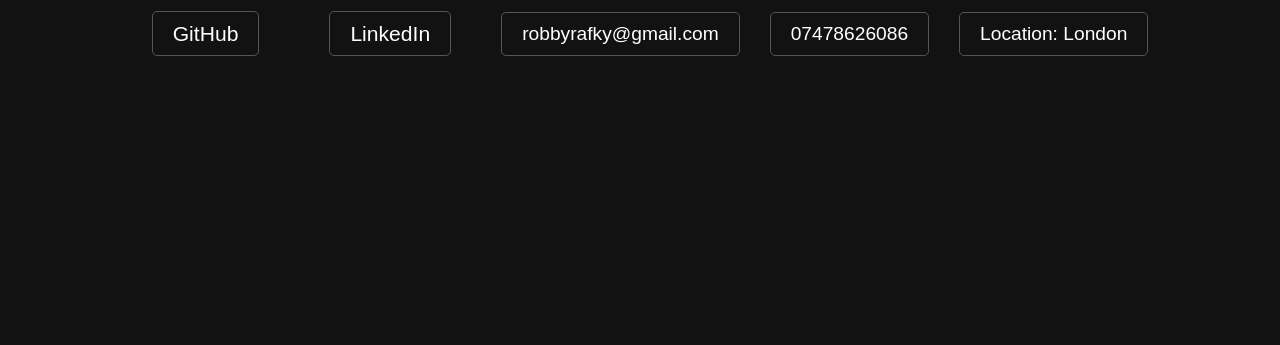
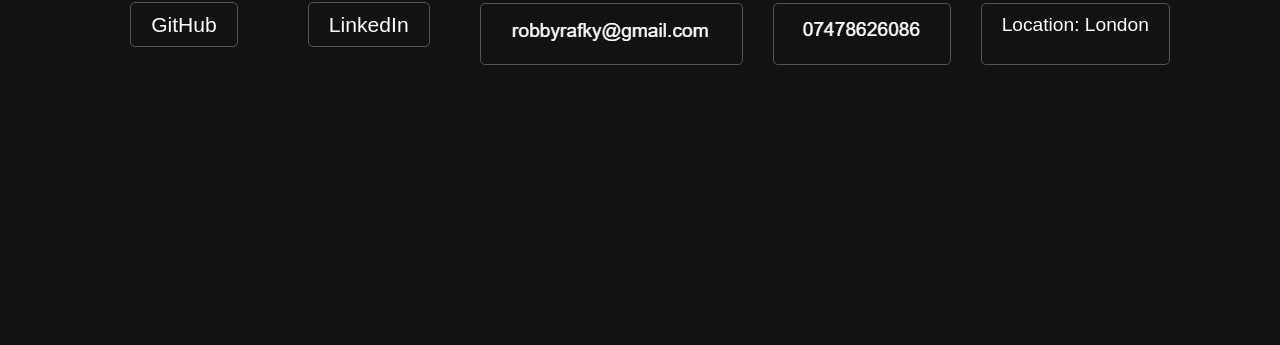
Before and after one commit to Robby-Rafky/Portfolio, a plain HTML site: page index.html in a window 1280 px wide. Shown: the part 455-800 px from the top of the page. Drawn offline with Linux system fonts and the light colour scheme.

Commit message:
Update index.html

```diff
--- a/index.html
+++ b/index.html
@@ -15,15 +15,13 @@
       <header class="name-header">
         <h1 class="name">Robby Rafky</h1>
         <p class="subtitle">Python Developer | Machine Learning Graduate</p>
-        <ul class="contact-list">
-          <li><a href="https://github.com/Robby-Rafky" target="_blank">GitHub</a></li>
-          <li><a href="https://www.linkedin.com/in/robby-rafky-699710252/" target="_blank">LinkedIn</a></li>
-          <li class="contact-item" id="email-item">
-    &#114;&#111;&#098;&#098;&#121;&#114;&#097;&#102;&#107;&#121;&#064;&#103;&#109;&#097;&#105;&#108;&#046;&#099;&#111;&#109;</li> <!-- anti scraper tech -->
-          <li class="contact-item" id="phone-item">
-    &#048;&#055;&#052;&#055;&#056;&#054;&#050;&#054;&#048;&#056;&#054;</li> <!-- anti scraper tech -->
-          <li class="contact-item">Location: London</li>
-        </ul>
+<ul class="contact-list">
+  <li><a href="https://github.com/Robby-Rafky" target="_blank">GitHub</a></li>
+  <li><a href="https://www.linkedin.com/in/robby-rafky-699710252/" target="_blank">LinkedIn</a></li>
+  <li><img src="assets/Email.PNG" alt="Email"></li>
+  <li><img src="assets/PhoneNumber.PNG" alt="Phone Number"></li>
+  <li class="contact-item">Location: London</li>
+</ul>
       </header>
     </div>
   </section>
```
